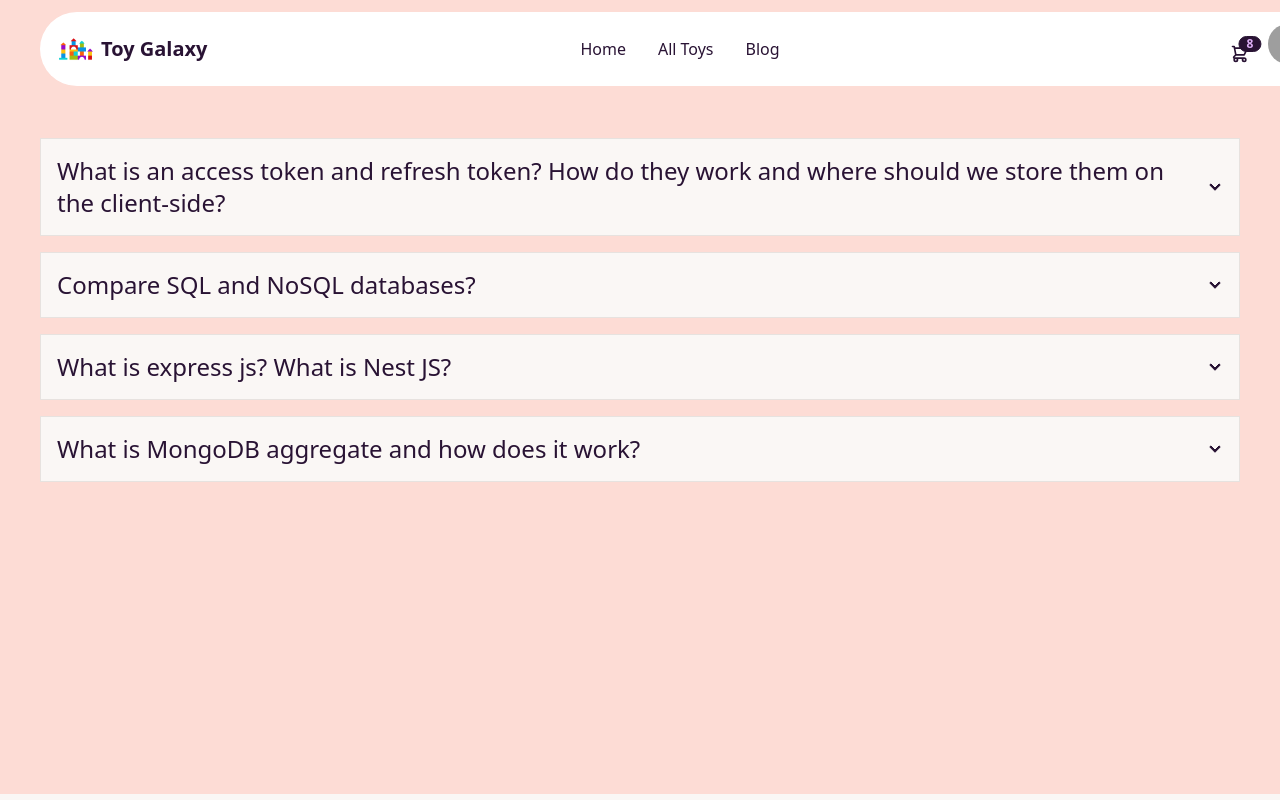
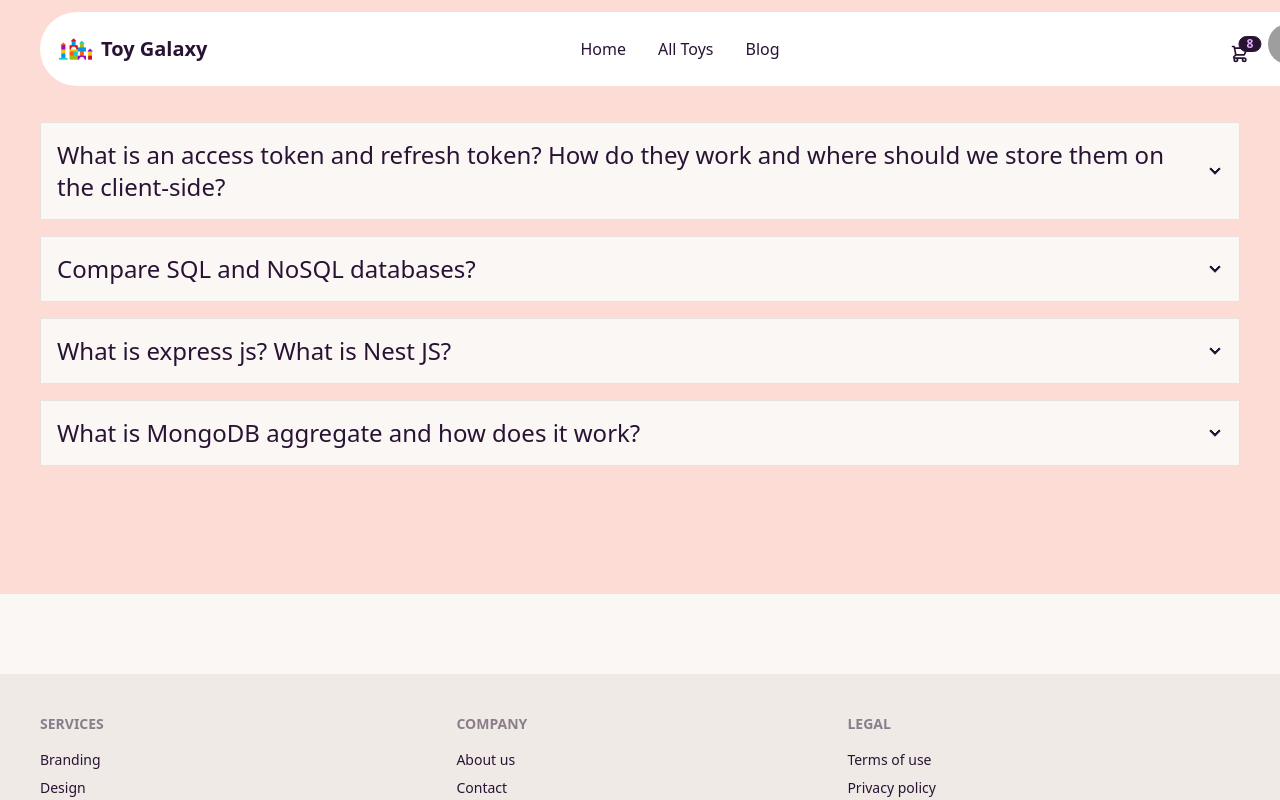
Before and after one commit to jhimi01/doll-galaxy, a React (Vite) app: page /blog in a window 1280 px wide. Shown: the top 800 px of the page. Built offline with nearby package versions, Linux system fonts and the light colour scheme; grey boxes are pictures that could not be loaded.

Commit message:
blog done

```diff
--- a/src/pages/Blog.jsx
+++ b/src/pages/Blog.jsx
@@ -1,7 +1,7 @@
 
 const Blog = () => {
     return (
-        <div className="pt-32 px-10 -mt-20 bg-[#fddcd5] h-[100vh]">
+        <div className="py-28 px-10 -mt-20 bg-[#fddcd5] h-full">
              <div
         tabIndex={0}
         style={{borderRadius: 0}}
@@ -12,9 +12,12 @@ const Blog = () => {
         What is an access token and refresh token? How do they work and where should we store them on the client-side?
         </div>
         <div className="collapse-content">
-          <p className="text-xl">Uncontrolled components are form inputs that are handled by the DOM. In other words, their values are not controlled by React, but by the browser. The value of an uncontrolled component is set by the user input directly on the DOM, and to retrieve the value, you need to query the DOM using JavaScript. Uncontrolled components are easier to set up and manage, but they can lead to unpredictable behavior because the state of the component is not managed by React.
-<br /> <br />
-Controlled components, on the other hand, are form inputs that are fully controlled by React. The value of a controlled component is set and managed by React, rather than the browser. When the user interacts with a controlled component, React updates the value in its own state, and this state is then used to update the component. Controlled components provide a more predictable behavior, as you have full control over the state of the component.</p>
+          <p className="text-xl">A refresh token is a special token that is issued to you by a website or application after you successfully log in. It serves as a proof that you have already verified your identity.
+<br />
+The access token is re-issued, provided the refresh token is a valid one requesting permission to access confidential resources.</p>
+<p>Refresh tokens work as part of an authentication system that involves multiple components, including the client-side (usually a web or mobile application) and the server-side (the backend or authentication server) <br />Refresh tokens can be stored in the clients local storage. However, this approach can be vulnerable to XSS attacks since JavaScript can access the contents of local storage.</p>
+
+<p>When considering where to store access tokens, it is important to balance security and convenience. Using HTTP-only cookies is generally recommended for storing access tokens, as it provides a higher level of security compared to storing tokens in local storage or session storage, which can be vulnerable to XSS attacks.</p>
         </div>
       </div>
       <div
@@ -27,16 +30,10 @@ Controlled components, on the other hand, are form inputs that are fully control
         Compare SQL and NoSQL databases?
         </div>
         <div className="collapse-content">
-          <p className="text-xl">There are many types of Prop Validation. <br />
-          any : The prop can be of any data type. <br />
-bool : The prop should be a Boolean. <br />
-number : The prop should be a number.   <br />
-string : The prop should be a string. <br />
-func : The prop should be a function. <br />
-array : The prop should be an array. <br />
-object : The prop should be an object. <br />
-<br />
- PropTypes is a built-in library in React that allows you to specify the type and shape of props that a component should receive. This helps you catch errors early by validating the props that are being passed to a component at runtime.</p>
+          <p className="text-xl">SQL databases, also known as relational databases, organize data into structured tables with predefined schemas.
+They follow a strict structure and use a fixed schema that defines the columns, data types, and relationships between tables.</p>
+          <p className="text-xl">NoSQL databases, which stands for not only SQL, provide a flexible and scalable way to store and retrieve data.
+They do not rely on fixed schemas and allow data to be stored in various formats like key-value pairs, documents, or graphs..</p>
         </div>
       </div>
       <div
@@ -49,8 +46,9 @@ object : The prop should be an object. <br />
         What is express js? What is Nest JS?
         </div>
         <div className="collapse-content">
-          <p className="text-xl">Node.js provides a JavaScript runtime that can be used to build server-side applications.Node.js provides a set of core modules that can be used to build server-side applications.Node.js can be used to build any type of server-side application, including web, mobile, and desktop applications.Node.js is low-level and requires more configuration to build a complete application. <br /> <br />
-          Express.js is a web application framework that provides additional features to simplify the process of building web applications on top of Node.js.Express.js, on the other hand, provides additional features such as routing, middleware, and templating.Express.js, however, is primarily used for building web applications.Express.js provides an abstraction layer on top of Node.js, making it easier to build web applications.
+          <p className="text-xl">Express.js is a minimalistic and lightweight web framework for Node.js, which is a JavaScript runtime environment.
+It provides a simple and flexible set of features for building web applications and APIs. <br /> <br />Nest.js is a full-featured, opinionated web framework for building scalable and maintainable server-side applications using TypeScript or JavaScript.
+It is built on top of Express.js and leverages its features while adding its own abstractions and additional functionality.
           </p>
         </div>
       </div>
@@ -64,8 +62,8 @@ object : The prop should be an object. <br />
         What is MongoDB aggregate and how does it work?
         </div>
         <div className="collapse-content">
-          <p className="text-xl">In React, a custom hook is a JavaScript function that uses React hooks (such as useState, useEffect, useContext, etc.) to provide a certain behavior or functionality that can be shared across multiple components. Custom hooks allow developers to extract reusable logic from components and promote code reuse and maintainability. <br />
-          Custom hooks can be created to handle various tasks, such as managing form state, implementing infinite scrolling, fetching data from an API, or handling authentication. By creating a custom hook, you can encapsulate complex logic into a reusable function and make it available to multiple components without repeating the same code over and over again.
+          <p className="text-xl">In MongoDB, the aggregate function is a powerful tool that allows you to perform advanced data analysis and transformation operations on your data. It provides a way to process multiple documents within a collection and apply various stages of data manipulation to retrieve aggregated results.<br />
+          By utilizing the aggregate function and its stages, you can perform complex queries and aggregations in MongoDB, making it a flexible tool for advanced data analysis and transformation operations on your data.
           </p>
         </div>
       </div>
```
